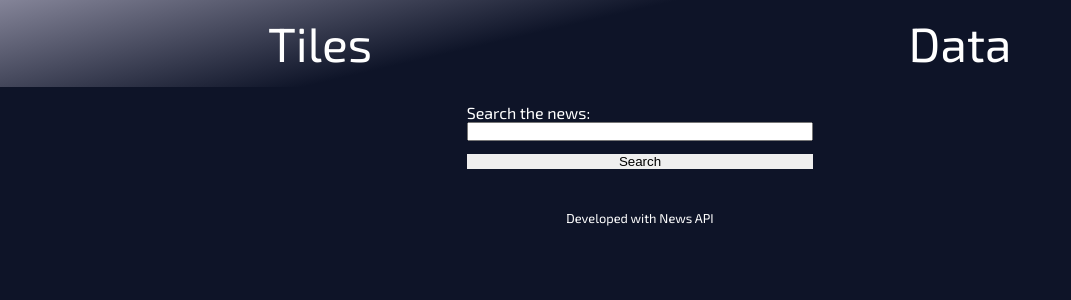
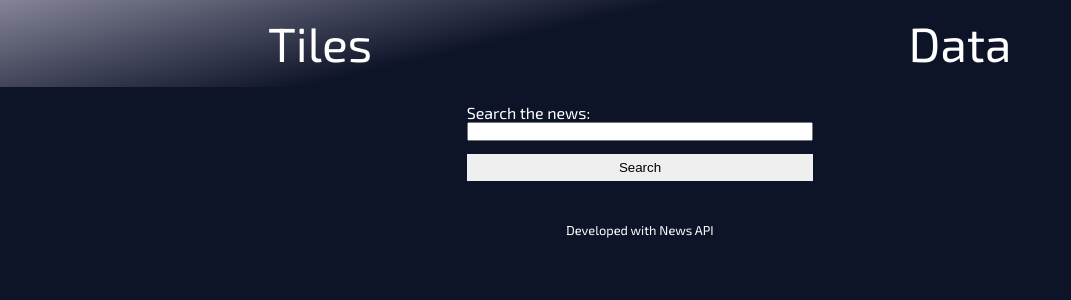
Before and after one commit to noerrm/news-aggregator, an Angular app: page /tiles in a window 1280 px wide. Shown: the top 300 px of the page, without its empty margins (0-1071 px from the left). Built offline with nearby package versions, Linux system fonts and the light colour scheme.

Commit message:
Set button height

```diff
--- a/src/styles.scss
+++ b/src/styles.scss
@@ -38,6 +38,7 @@ button {
   transition: ease-out 0.8s;
   margin: 1em auto 1em auto;
   width: 26em;
+  height: 2em;
 }
 
 /* Fills with yellow color from left to right. */
```
